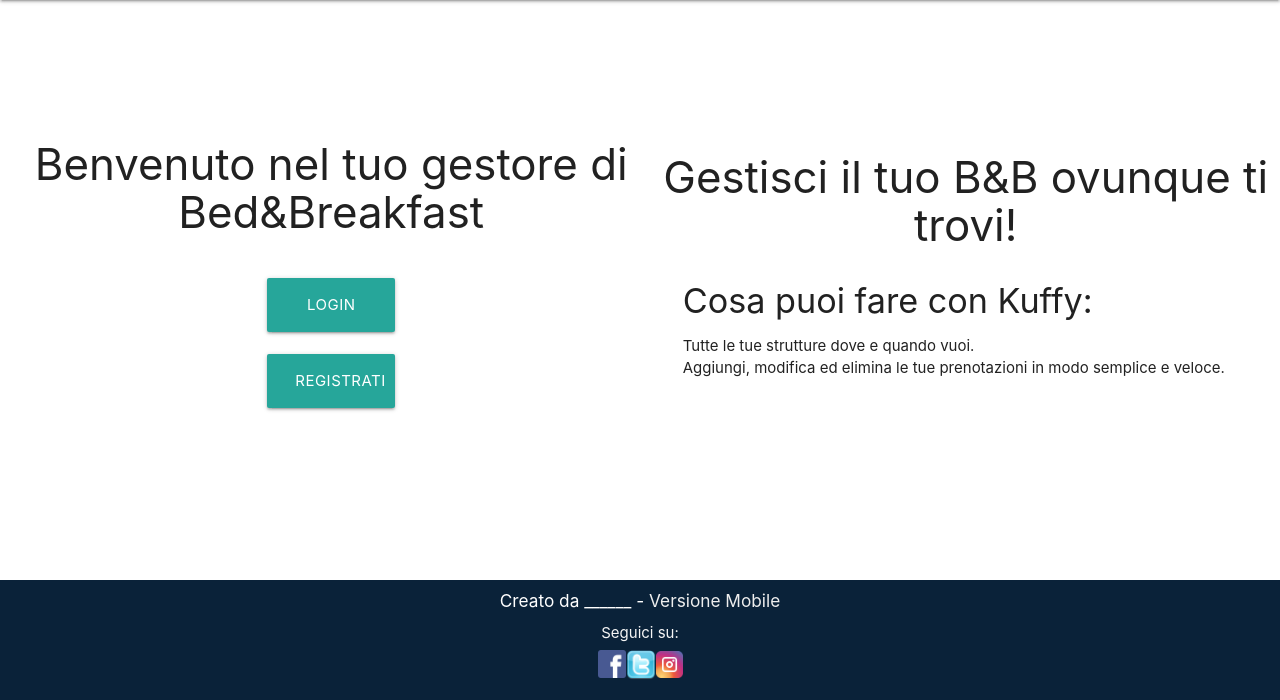
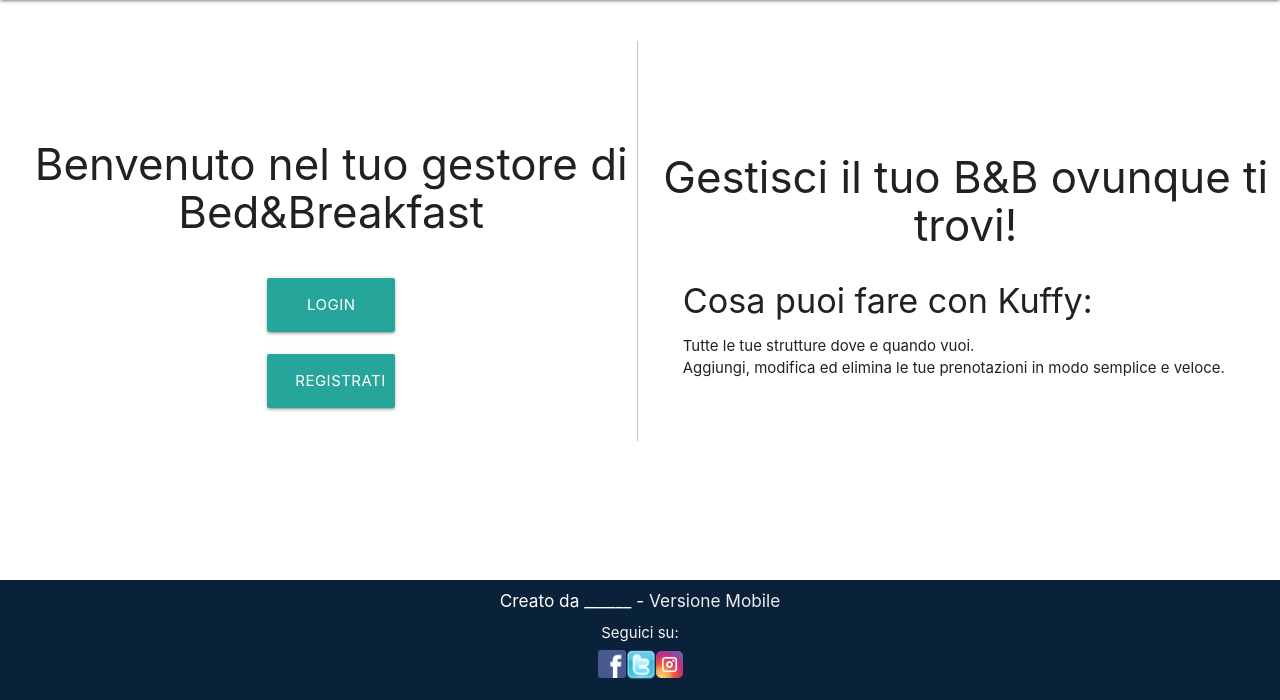
Before and after one commit to andreeamiroslav/kuffy, a PHP site: page / in a window 1280 px wide. Shown: the part 100-800 px from the top of the page. Run offline with PHP 8.4, Linux system fonts and the light colour scheme.

Commit message:
- Aggiunta la riga verticale alla faccia di Andreea

```diff
--- a/fogliodistile.css
+++ b/fogliodistile.css
@@ -303,3 +303,13 @@ nav {
   position: relative;
   bottom: -7;
 }
+
+.vl{
+  border-left: 1px solid rgba(169, 169, 169, .7);
+  height: 50%;
+  position: absolute;
+  margin-top: 11%;
+  left: 50%;
+  margin-left: -3px;
+  top: 0;
+}
--- a/index.php
+++ b/index.php
@@ -8,6 +8,7 @@
 </head>
 <body>
   <script language="javascript" type="text/javascript" src="Scripts/header.js"></script>
+  <div class="vl"></div>
   <div class="row">
     <div class="col s6" align="center">
       <div id="login-buttons">
```
